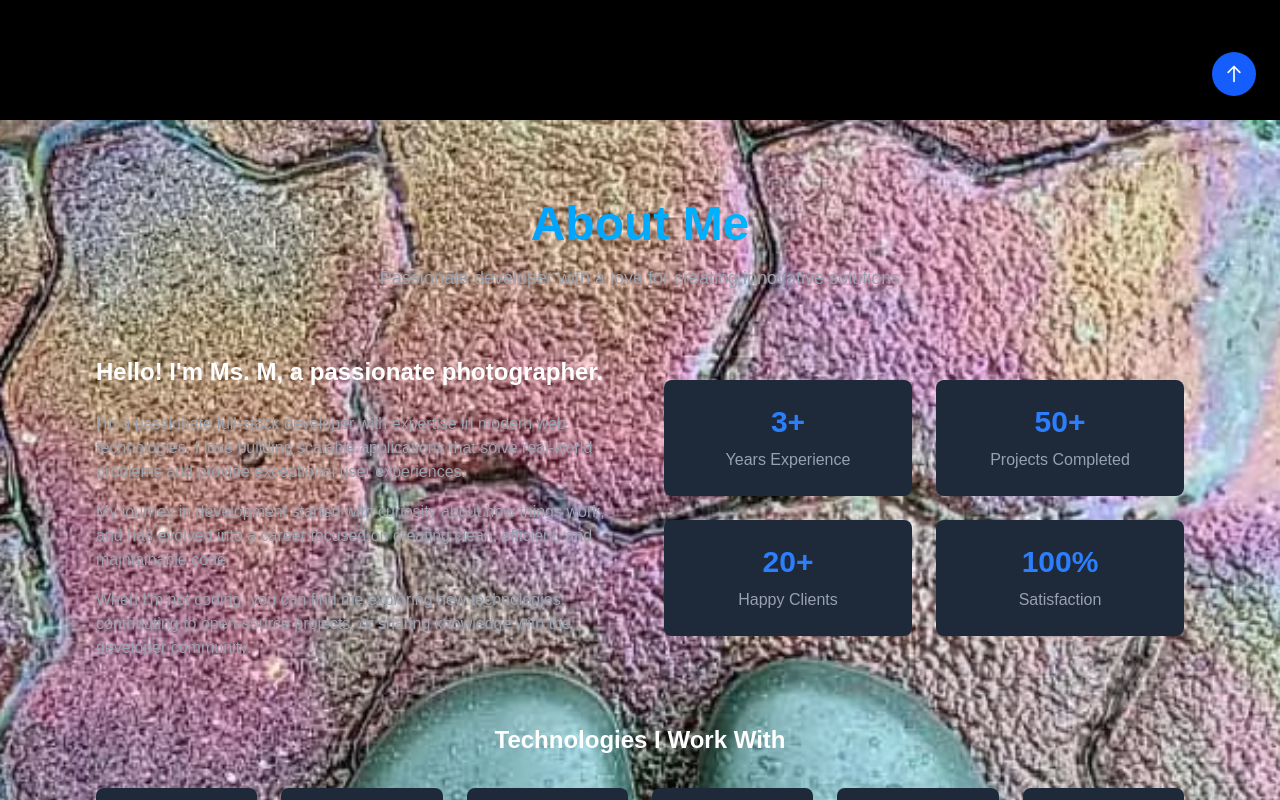
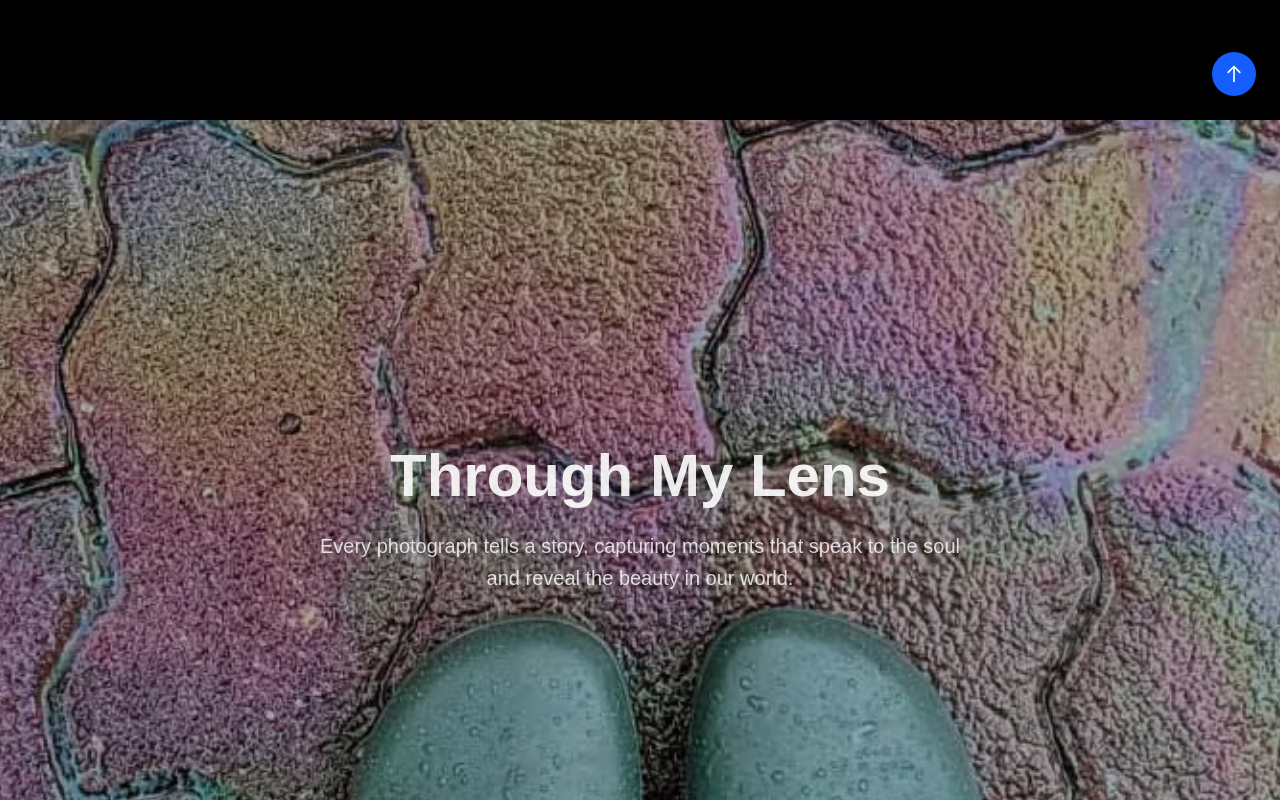
Before and after one commit to vladimirt10/photo_portfolio, a React (Vite) app: page / in a window 1280 px wide. Shown: the part 680-1480 px from the top of the page. Built offline with nearby package versions, Linux system fonts and the light colour scheme.

Commit message:
oil colors 2

```diff
--- a/src/App.jsx
+++ b/src/App.jsx
@@ -2,6 +2,7 @@ import { useState, useEffect } from 'react';
 import { LoadingScreen } from './components/LoadingScreen';
 import { Header } from './components/Header';
 import { Hero } from './components/Hero';
+import { OilColorsTransition } from './components/OilColorsTransition';
 import { About } from './components/About';
 import { Portfolio } from './components/Portfolio';
 import { Contact } from './components/Contact';
@@ -44,6 +45,7 @@ function App() {
       <Header />
       <main>
         <Hero />
+        <OilColorsTransition />
         <About />
         <Portfolio />
         <Contact />
--- a/src/components/About.jsx
+++ b/src/components/About.jsx
@@ -1,22 +1,8 @@
 import { RevealOnScroll } from './RevealOnScroll';
-import oilColorsImg from '../assets/oil_colors.jpg';
 
 export const About = () => {
   return (
-    <section
-      id="about"
-      className="py-20 relative bg-reveal"
-      style={{
-        backgroundImage: `url(${oilColorsImg})`,
-        backgroundSize: 'cover',
-        backgroundPosition: 'center',
-        backgroundAttachment: window.innerWidth > 768 ? 'fixed' : 'scroll',
-        backgroundRepeat: 'no-repeat',
-        minHeight: '100vh'
-      }}
-    >
-      {/* Enhanced overlay for better text readability */}
-      <div className="absolute inset-0 overlay-gradient"></div>
+    <section id="about" className="py-20 bg-gray-900">
       <div className="max-w-6xl mx-auto px-4 sm:px-6 lg:px-8 relative z-10">
         <RevealOnScroll>
           <div className="text-center mb-16">
--- /dev/null
+++ b/src/components/OilColorsTransition.jsx
@@ -0,0 +1,35 @@
+import { RevealOnScroll } from './RevealOnScroll';
+import oilColorsImg from '../assets/oil_colors.jpg';
+
+export const OilColorsTransition = () => {
+  return (
+    <section
+      id="oil-colors-transition"
+      className="relative bg-reveal"
+      style={{
+        backgroundImage: `url(${oilColorsImg})`,
+        backgroundSize: 'cover',
+        backgroundPosition: 'center',
+        backgroundAttachment: window.innerWidth > 768 ? 'fixed' : 'scroll',
+        backgroundRepeat: 'no-repeat',
+        minHeight: '100vh'
+      }}
+    >
+      {/* Enhanced overlay for artistic effect */}
+      <div className="absolute inset-0 bg-black/30"></div>
+
+      <div className="flex items-center justify-center min-h-screen relative z-10">
+        <RevealOnScroll>
+          <div className="text-center px-4">
+            <h2 className="text-4xl md:text-6xl font-bold mb-6 text-white opacity-90">
+              Through My Lens
+            </h2>
+            <p className="text-white/80 text-lg md:text-xl max-w-2xl mx-auto leading-relaxed">
+              Every photograph tells a story, capturing moments that speak to the soul and reveal the beauty in our world.
+            </p>
+          </div>
+        </RevealOnScroll>
+      </div>
+    </section>
+  );
+};
```
